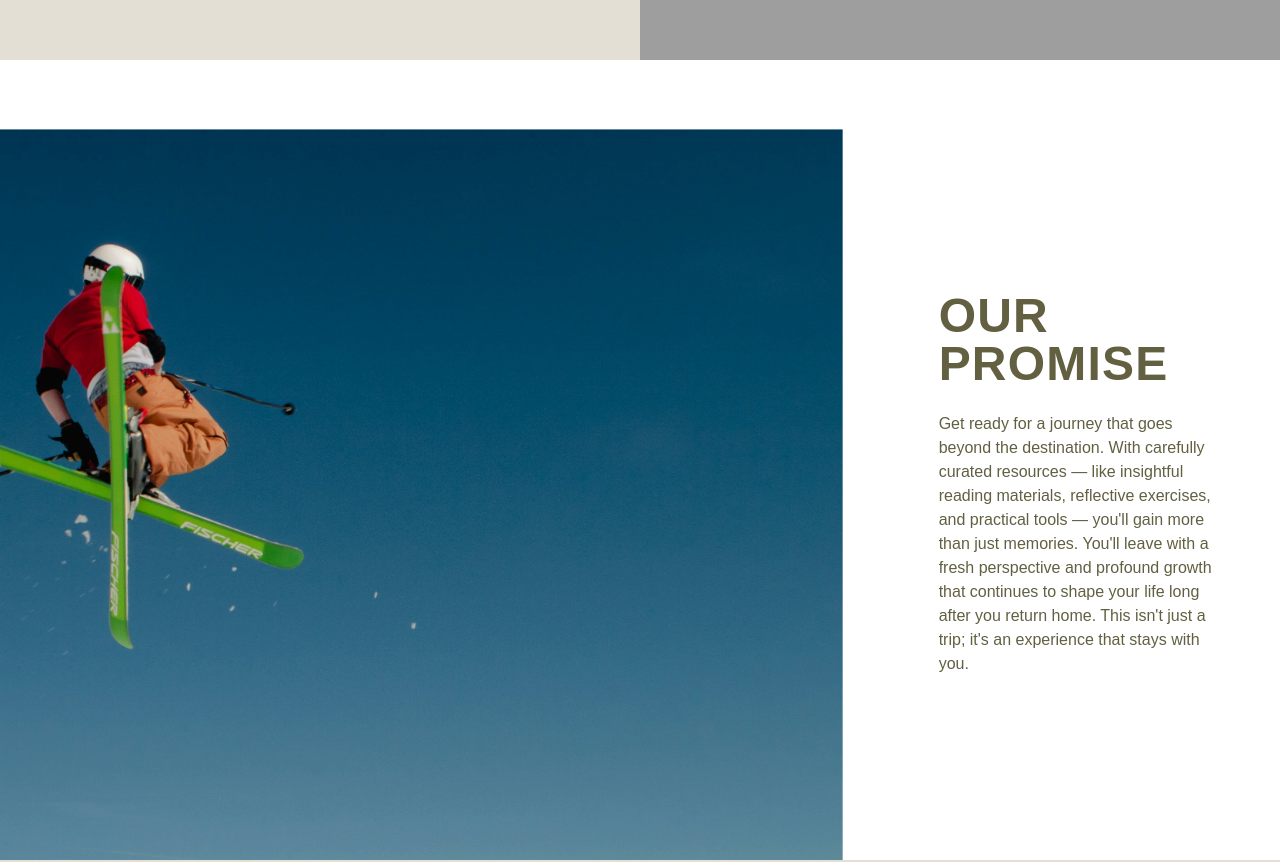
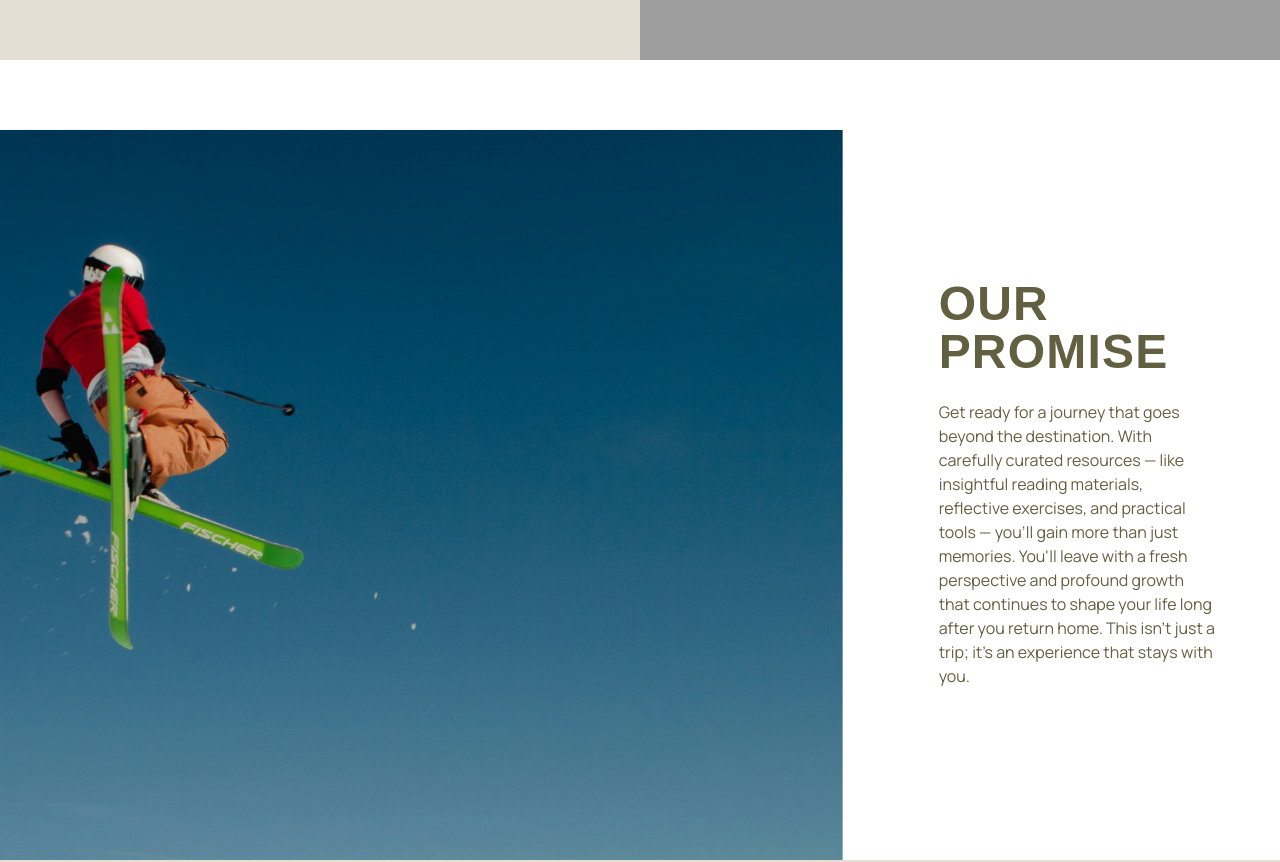
Before and after one commit to andrewnguyen-dev/cre8xp, a Next.js app: page /high-performance-travel in a window 1280 px wide. Shown: the part 740-1602 px from the top of the page. Built offline with nearby package versions, Linux system fonts and the light colour scheme; grey boxes are pictures that could not be loaded.

Commit message:
done page 2

```diff
--- a/src/app/(subpage)/experience-gateway/page.tsx
+++ b/src/app/(subpage)/experience-gateway/page.tsx
@@ -1,6 +1,6 @@
 "use client";
 
-import SlideUpRevealText from "@/components/custom-animation/slide-up-reveal-text";
+import FadeInText from "@/components/custom-animation/fade-in-text";
 import Itineraries from "@/components/itineraries";
 import SplitText from "@/components/reactbits/split-text";
 import { itineraries } from "@/constants/itineraries";
@@ -8,39 +8,43 @@ import React from "react";
 
 const ExperienceGateway = () => {
   return (
-    <section className="text-pri font-supreme">
+    <section className="text-pri font-manrope">
       <div className="bg-sec">
-        <div className="h-screen px-6 sm:px-24 flex justify-center items-center font-bold text-7xl bg-white">
+        <div className="flex h-screen items-center justify-center bg-white px-6 sm:px-24">
           <SplitText
             text="The World's Ultimate Experience Marketplace for High-Performance Adventures"
-            className="font-clash uppercase leading-20"
+            className="font-manrope text-5xl font-semibold uppercase sm:text-6xl md:text-7xl md:leading-20 sm:leading-17 leading-14"
             delay={100}
             duration={1.5}
             ease="power3.out"
             splitType="words"
-
           />
         </div>
         <div className="px-6 py-30 sm:px-24">
+          <FadeInText fromY={10}>
             <p>
               <b>
                 Discover, Book, and Live the World’s Most Elite Adventures Step into CRE8 XP Portal, the global
-              marketplace where high-performance adventures come to life. Here, you can: Train with world-class athletes
-              in extreme sports and fitness
+                marketplace where high-performance adventures come to life. Here, you can: Train with world-class
+                athletes in extreme sports and fitness
               </b>
             </p>
+          </FadeInText>
           <div className="my-8 space-y-2 sm:w-2/3">
-            <p></p>
+            <FadeInText fromY={10} delay={0.25}>
               <p>
-              Join immersive adventure tours curated by elite organizers. Book exclusive experiences like workouts with
-              top performers, inspirational talks with rising athletes, or intimate sessions with musicians and
+                Join immersive adventure tours curated by elite organizers. Book exclusive experiences like workouts
+                with top performers, inspirational talks with rising athletes, or intimate sessions with musicians and
                 creators. Every experience is designed to push limits, ignite passion, and create memories that last a
                 lifetime — and you can explore, book, and manage it all seamlessly in one place.
               </p>
+            </FadeInText>
+            <FadeInText fromY={10} delay={0.5}>
               <p>
-              Whether you want to feel the adrenaline, learn from the best, or unlock once-in-a-lifetime access, CRE8 XP
-              connects you with the world’s most extraordinary adventures.
+                Whether you want to feel the adrenaline, learn from the best, or unlock once-in-a-lifetime access, CRE8
+                XP connects you with the world’s most extraordinary adventures.
               </p>
+            </FadeInText>
           </div>
 
           <div className="grid grid-cols-1 gap-6 lg:grid-cols-2">
--- a/src/app/(subpage)/high-performance-travel/page.tsx
+++ b/src/app/(subpage)/high-performance-travel/page.tsx
@@ -21,7 +21,7 @@ const HighPerformanceTravel = () => {
     console.log(latest);
   });
   return (
-    <section className="text-pri font-supreme">
+    <section className="text-pri font-manrope">
       <div className="bg-sec grid h-screen grid-cols-1 sm:grid-cols-2">
         <div className="my-auto px-10 sm:px-24">
           <SlideUpRevealText>
--- a/src/app/(subpage)/layout.tsx
+++ b/src/app/(subpage)/layout.tsx
@@ -75,7 +75,7 @@ export default function SubpageLayout({ children }: { children: React.ReactNode
   const circleClosed = `circle(0px at ${center.x}px ${center.y}px)`;
 
   return (
-    <div className="font-clash relative min-h-dvh">
+    <div className="font-manrope relative min-h-dvh">
       {/* Top-left controls */}
       <div className="fixed top-0 left-0 z-50 flex w-full justify-between p-6">
         <button
--- a/src/app/globals.css
+++ b/src/app/globals.css
@@ -11,6 +11,7 @@
   --font-oswald: "Oswald", sans-serif;
   --font-clash: "Clash Grotesk", sans-serif;
   --font-supreme: "Supreme", sans-serif;
+  --font-manrope: "Manrope", sans-serif;
   --font-melodrama: "Melodrama", sans-serif;
 }
 
@@ -139,5 +140,5 @@ h2 {
 }
 
 b {
-  @apply text-xl font-semibold uppercase sm:text-2xl;
+  @apply text-xl font-bold uppercase sm:text-2xl;
 }
--- a/src/app/layout.tsx
+++ b/src/app/layout.tsx
@@ -1,11 +1,11 @@
 import type { Metadata } from "next";
-import { Noto_Sans } from "next/font/google";
+import { Manrope } from "next/font/google";
 import localFont from "next/font/local";
 
 import "./globals.css";
 
-const notoSans = Noto_Sans({
-  variable: "--font-noto-sans",
+const manrope = Manrope({
+  variable: "--font-manrope",
   subsets: ["latin"],
 });
 
@@ -167,7 +167,7 @@ export default function RootLayout({
 }>) {
   return (
     <html lang="en">
-      <body className={`${clash.className} ${melodrama.className} ${supreme.className} antialiased`}>{children}</body>
+      <body className={`${clash.className} ${manrope.className} ${melodrama.className} ${supreme.className} antialiased`}>{children}</body>
     </html>
   );
 }
--- a/src/app/page.tsx
+++ b/src/app/page.tsx
@@ -48,7 +48,7 @@ export default function Homepage() {
             <motion.li key={link.href} variants={item}>
               <Link
                 href={link.href}
-                className="group font-clash relative flex items-center pl-4 text-2xl font-semibold text-white uppercase transition-all duration-200 sm:pl-10 sm:text-4xl md:text-5xl"
+                className="group font-manrope relative flex items-center pl-4 text-2xl font-bold text-white uppercase transition-all duration-200 sm:pl-10 sm:text-4xl md:text-5xl"
               >
                 {/* Arrow Icon (hidden until hover) */}
                 <span className="absolute left-0 -translate-x-3 opacity-0 transition-all duration-300 ease-out group-hover:translate-x-0 group-hover:opacity-100">
--- a/src/components/itineraries.tsx
+++ b/src/components/itineraries.tsx
@@ -24,7 +24,7 @@ export default function Itineraries({ thumbnail, tag, title, href }: Itineraries
         </div>
 
         <div className="p-5">
-          <span className="group-hover:pri group-focus-visible:pri inline-flex items-center rounded-full bg-gray-200 px-2.5 py-1 text-xs font-medium text-gray-700 transition-colors duration-200 hover:bg-gray-100">
+          <span className="group-hover:text-sec group-focus-visible:pri inline-flex items-center rounded border border-gray-800 group-hover:border-gray-100 px-2.5 py-1 text-xs font-medium text-gray-700 transition-colors duration-200 hover:bg-gray-100 hover:text-pri">
             {tag}
           </span>
 
```
Lines whose indentation alone changed are shown as unchanged.
